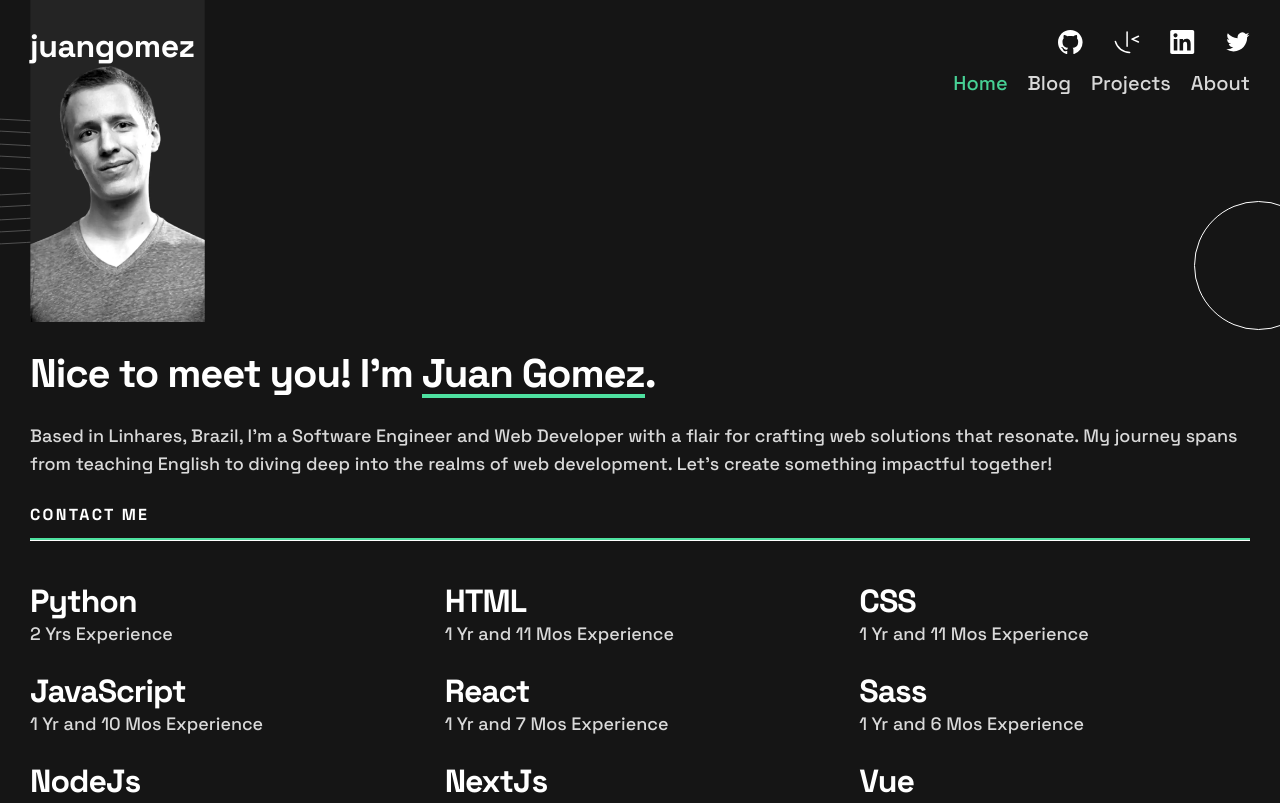
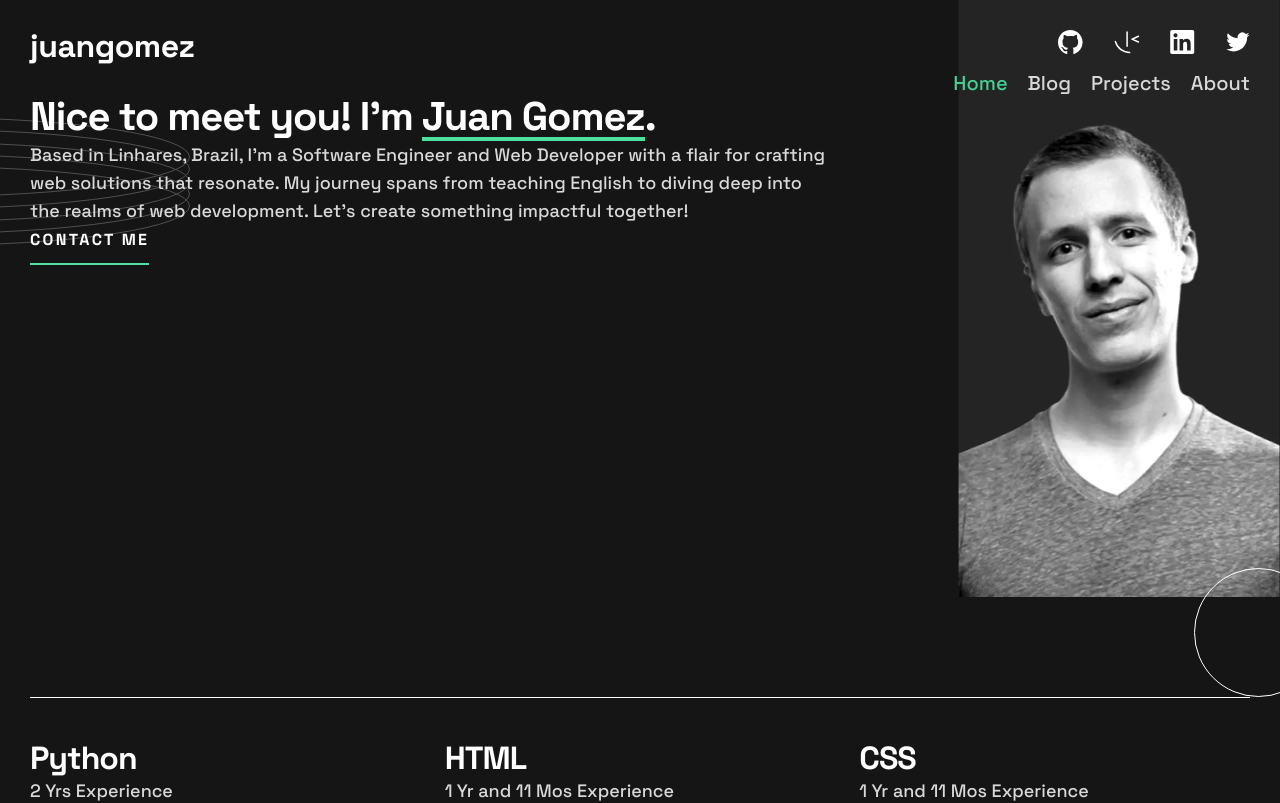
Before and after one commit to newbpydev/a-portfolio-site, a React (Vite) app: page / in a window 1280 px wide. Shown: the top 803 px of the page. Built offline with nearby package versions, Linux system fonts and the light colour scheme.

Commit message:
style(AppHeader.tsx): add position: relative and z-index: 50 to improve header styling and ensure it appears above other elements style(HomePage.tsx): update z-index values to ensure proper layering of elements in the hero section

```diff
--- a/src/components/header/AppHeader.tsx
+++ b/src/components/header/AppHeader.tsx
@@ -5,17 +5,20 @@ import Logo from "../ui/logo/Logo";
 
 const StyledHeader = styled.header`
   /* margin: 2rem auto 0; */
+  position: relative;
   display: flex;
   flex-direction: column;
   align-items: center;
   justify-content: center;
   gap: 2rem;
+  z-index: 50;
 
   @media (min-width: 48em) {
     margin-top: 3rem;
     flex-direction: row;
     justify-content: space-between;
     align-items: start;
+    z-index: 50;
     /* margin: 3rem; */
   }
 
--- a/src/pages/HomePage.tsx
+++ b/src/pages/HomePage.tsx
@@ -9,10 +9,35 @@ const HeroSection = styled.section`
   display: flex;
   flex-direction: column;
   gap: 2.4rem;
-  z-index: -10;
+  z-index: 0;
+
+  @media (min-width: 48em) {
+    flex-direction: row;
+  }
+  @media (min-width: 90em) {
+  }
+
+  & .hero-description {
+    @media (min-width: 48em) {
+      order: 0;
+      max-width: 65.75%;
+    }
+    @media (min-width: 90em) {
+    }
+  }
 
   & .img-wrapper {
-    position: relative;
+    /* position: relative; */
+    z-index: -1;
+
+    @media (min-width: 48em) {
+      /* position: absolute; */
+      width: 32.4rem;
+      height: 60rem;
+      order: 1;
+    }
+    @media (min-width: 90em) {
+    }
 
     &::before {
       position: absolute;
@@ -23,7 +48,12 @@ const HeroSection = styled.section`
       height: 129px;
       background: url("images/patterns/pattern-rings.svg") no-repeat center
         center/cover;
-      z-index: -10;
+      z-index: -11;
+
+      @media (min-width: 48em) {
+      }
+      @media (min-width: 90em) {
+      }
     }
 
     &::after {
@@ -36,6 +66,11 @@ const HeroSection = styled.section`
       background: url("images/patterns/pattern-circle.svg") no-repeat center
         center/cover;
       z-index: -10;
+
+      @media (min-width: 48em) {
+      }
+      @media (min-width: 90em) {
+      }
     }
   }
 
@@ -46,20 +81,38 @@ const HeroSection = styled.section`
     line-height: 4rem;
     letter-spacing: -1.136px;
 
+    @media (min-width: 48em) {
+    }
+    @media (min-width: 90em) {
+    }
+
     & span {
       display: inline-block;
       border-bottom: 4px solid var(--color-green-500);
+
+      @media (min-width: 48em) {
+      }
+      @media (min-width: 90em) {
+      }
     }
   }
 `;
 
 const StyledHeroImg = styled.img`
-  /* display: block; */
+  display: block;
   margin-top: -10rem;
   width: 17.5rem;
 
-  &::after {
-    content: "monkey";
+  @media (min-width: 48em) {
+    margin-top: 0rem;
+    position: absolute;
+    top: -10rem;
+    right: -3rem;
+    width: 32.2rem;
+    height: 600rem;
+    z-index: -20;
+  }
+  @media (min-width: 90em) {
   }
 `;
 
@@ -155,6 +208,7 @@ export default function HomePage() {
           </picture>
         </div>
 
+        <div className="hero-description">
           <h1>
             Nice to meet you! I'm <span>Juan Gomez</span>.
           </h1>
@@ -167,6 +221,7 @@ export default function HomePage() {
           </p>
 
           <Button>Contact Me</Button>
+        </div>
       </HeroSection>
 
       {/* Skills Section */}
```
Lines whose indentation alone changed are shown as unchanged.
